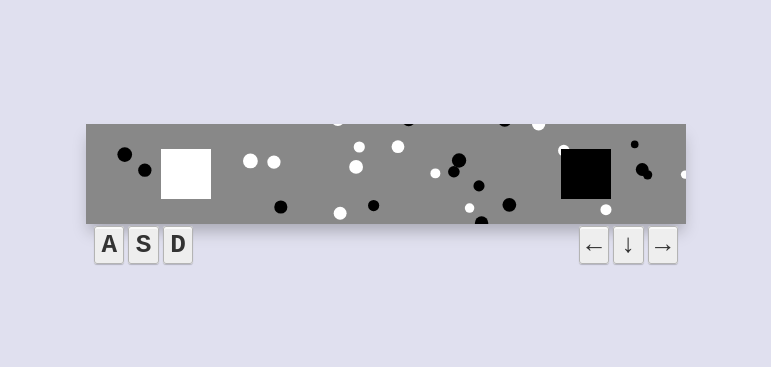
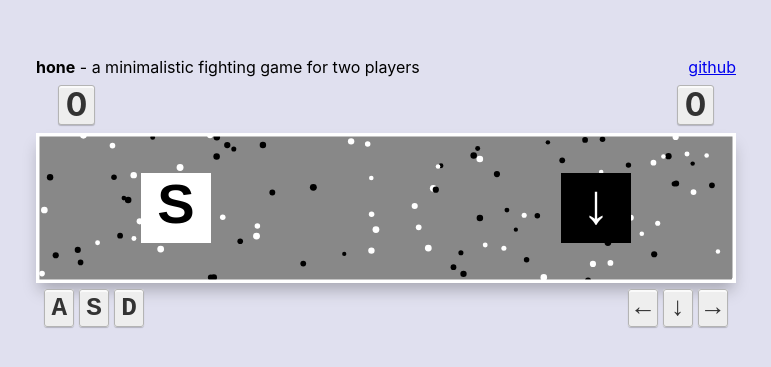
Before and after one commit to onsclom/hone, a website built with Vite: page index.html in a window 1280 px wide. Shown: the part 207-574 px from the top of the page, without its empty margins (254-1025 px from the left). Built offline with nearby package versions, Linux system fonts and the light colour scheme.

Commit message:
Finish core game loop

```diff
--- a/index.html
+++ b/index.html
@@ -2,13 +2,11 @@
 <html lang="en">
   <head>
     <meta charset="UTF-8" />
-    <link rel="icon" type="image/svg+xml" href="/vite.svg" />
     <meta name="viewport" content="width=device-width, initial-scale=1.0" />
-    <title>fencing game</title>
+    <title>hone</title>
     <style>
       html,
       body {
-        margin: 0;
         padding: 0;
         height: 100%;
         width: 100%;
@@ -16,6 +14,9 @@
         justify-content: center;
         align-items: center;
         background-color: #e0e0ef;
+        font-family: -apple-system, BlinkMacSystemFont, "Segoe UI", Roboto,
+          Helvetica, Arial, sans-serif, "Apple Color Emoji", "Segoe UI Emoji",
+          "Segoe UI Symbol";
       }
 
       kbd {
@@ -40,15 +41,49 @@
       canvas {
         box-shadow: 0px 10px 15px -3px rgba(0, 0, 0, 0.25);
       }
+
+      .score {
+        background: white;
+        padding: 0.25rem 1rem;
+        color: black;
+        background-color: #eee;
+        border-radius: 3px;
+        border: 1px solid #b4b4b4;
+        box-shadow: 0 1px 1px rgba(0, 0, 0, 0.2),
+          0 2px 0 0 rgba(255, 255, 255, 0.7) inset;
+        color: #333;
+        font-size: 2em;
+        font-weight: 700;
+        line-height: 1;
+        padding: 0.2rem 0.4rem;
+        white-space: nowrap;
+        margin: 0 0.4rem;
+      }
     </style>
   </head>
   <body>
     <div>
-      <canvas id="game-canvas"></canvas>
+      <div style="display: flex; justify-content: space-between">
+        <span>
+          <b>hone</b> - a minimalistic fighting game for two players
+        </span>
+        <a href="https://github.com/onsclom/hone">github</a>
+      </div>
+      <div
+        style="
+          display: flex;
+          justify-content: space-between;
+          margin: 0.5rem 1rem;
+        "
+      >
+        <span class="score" id="left-score">0</span>
+        <span class="score" id="right-score">0</span>
+      </div>
+      <canvas id="game-canvas" style="width: 100%"></canvas>
       <div
         id="control-display"
         style="
-          margin: 0.25rem 0.5rem;
+          margin: 0.5rem 0.5rem;
           display: flex;
           justify-content: space-between;
         "
@@ -64,6 +99,7 @@
           <kbd>→</kbd>
         </div>
       </div>
+      <div style="display: flex; justify-content: center"></div>
     </div>
     <script type="module" src="/src/main.ts"></script>
   </body>
--- a/notes.txt
+++ /dev/null
@@ -1,4 +0,0 @@
-- blood particle fx could be cool
-- background should signify when in range
-- slowmo effect
-- needs sound
--- a/src/main.ts
+++ b/src/main.ts
@@ -1,11 +1,18 @@
 const canvas = document.getElementById("game-canvas") as HTMLCanvasElement;
 const ctx = canvas.getContext("2d") as CanvasRenderingContext2D;
 
-const UNITS = 12;
-const WIDTH = 600;
-const HEIGHT = 100;
+const UNITS = 10;
+const WIDTH = 700;
+const HEIGHT = 150;
 const UNIT_PX = WIDTH / UNITS;
 const FPS = 60;
+const SLOW_MO = 0.1;
+
+const roundStartSound = new Audio("round-start.wav");
+const roundWinSound = new Audio("win.wav");
+const attackSound = new Audio("attack.wav");
+const tieSound = new Audio("tie.wav");
+const tickSound = new Audio("tick.wav");
 
 canvas.width = WIDTH;
 canvas.height = HEIGHT;
@@ -15,22 +22,27 @@ setInterval(() => {
   draw();
 }, 1000 / FPS);
 
-// attack frame data
 const ATTACK_TIME = 20;
 const ATTACK_COOLDOWN = 60;
 
-function createPlayer(x: number, y: number, isLeft: boolean) {
+function createPlayer(
+  x: number,
+  y: number,
+  isLeft: boolean,
+  oldPlayer?: Player
+) {
   return {
     x,
     y,
-    leftHeld: false,
-    rightHeld: false,
-    lastDir: 0,
+    leftHeld: oldPlayer ? oldPlayer.leftHeld : false,
+    rightHeld: oldPlayer ? oldPlayer.rightHeld : false,
+    lastDir: oldPlayer ? oldPlayer.lastDir : 0,
     attackHeld: false,
     isLeft,
     speedMult: 1,
-    speedMultTarget: 1,
-    attackFrame: ATTACK_COOLDOWN, //player is attacking if attackFrame > attack cooldown
+    attackFrame: ATTACK_COOLDOWN,
+    momentum: 0,
+    gameOverDir: 0,
   };
 }
 
@@ -39,7 +51,7 @@ function createParticle(
   y: number,
   r: number,
   angle: number,
-  isBlack: boolean,
+  isRight: boolean,
   speed: number
 ) {
   return {
@@ -48,7 +60,7 @@ function createParticle(
     r,
     angle,
     speed,
-    isBlack,
+    isBlack: isRight,
   };
 }
 
@@ -62,10 +74,12 @@ interface Player {
   isLeft: boolean;
   attackFrame: number;
   speedMult: number;
-  speedMultTarget: number;
+  momentum: number;
+  gameOverDir: number;
 }
-const leftPlayer = createPlayer(-4, 0, true);
-const rightPlayer = createPlayer(4, 0, false);
+let leftPlayer = createPlayer(-3, 0, true);
+let rightPlayer = createPlayer(3, 0, false);
+let winner: "left" | "right" | null = null;
 
 interface Particle {
   x: number;
@@ -75,16 +89,23 @@ interface Particle {
   speed: number;
   isBlack: boolean;
 }
-const particles: Particle[] = [...Array(30)].map((_, i) =>
+const particles: Particle[] = [...Array(100)].map((_, i) =>
   createParticle(
     Math.random() * UNITS,
     (Math.random() * UNITS * HEIGHT) / WIDTH,
-    Math.random() * 0.075 + 0.075,
+    Math.random() * 0.02 + 0.03,
     Math.random() * Math.PI * 2,
     i % 2 === 0,
-    Math.random() * 0.01 + 0.01
+    Math.random() * 0.005 + 0.005
   )
 );
+
+let leftWins = 0;
+let rightWins = 0;
+
+let gameState: "pregame" | "playing" | "roundOver" = "pregame";
+let roundOverTimer = 0;
+const ROUND_OVER_TIME = 60;
 
 document.onkeydown = (e) => {
   if (e.key === "a") {
@@ -133,41 +154,65 @@ document.onkeyup = (e) => {
 };
 
 function updatePlayer(player: Player) {
-  if (player.attackHeld && player.attackFrame >= ATTACK_COOLDOWN) {
+  const timeMult = gameState == "roundOver" ? SLOW_MO : 1;
+
+  if (
+    player.attackHeld &&
+    player.attackFrame >= ATTACK_COOLDOWN &&
+    gameState == "playing"
+  ) {
     player.attackFrame = 0;
+    attackSound.load();
+    attackSound.play();
   }
-  if (player.attackFrame <= ATTACK_COOLDOWN) {
-    player.attackFrame++;
+  if (player.attackFrame <= ATTACK_COOLDOWN && gameState == "playing") {
+    player.attackFrame += 1 * timeMult;
   }
 
-  if (player.attackFrame <= ATTACK_TIME) {
-    player.speedMultTarget = 4;
-  } else if (player.attackFrame <= ATTACK_COOLDOWN) {
-    player.speedMultTarget = 0;
-  } else {
-    player.speedMultTarget = 1;
-  }
+  const playerAttackHandicap = Math.min(
+    1,
+    player.attackFrame / ATTACK_COOLDOWN
+  );
+  player.speedMult = playerAttackHandicap ** 4;
 
-  const lerpSpeed = 0.08;
-  player.speedMult += (player.speedMultTarget - player.speedMult) * lerpSpeed;
+  player.x += player.momentum * 0.15;
+  if (player.momentum > 0)
+    player.momentum -= Math.abs(Math.min(player.momentum, 0.05));
+  if (player.momentum < 0)
+    player.momentum += Math.abs(Math.max(player.momentum, -0.05));
 
   const multiplier = player.isLeft
     ? leftPlayer.speedMult
     : rightPlayer.speedMult;
   const PLAYER_SPEED = 0.035 * multiplier;
-  if (player.leftHeld && player.rightHeld) {
-    player.x += player.lastDir * PLAYER_SPEED;
-  } else if (player.leftHeld) {
-    player.x -= PLAYER_SPEED;
-  } else if (player.rightHeld) {
-    player.x += PLAYER_SPEED;
+
+  if (gameState == "roundOver") {
+    player.x += player.gameOverDir * PLAYER_SPEED * timeMult;
+  } else {
+    if (player.leftHeld && player.rightHeld) {
+      player.x += player.lastDir * PLAYER_SPEED * timeMult;
+    } else if (player.leftHeld) {
+      player.x -= PLAYER_SPEED * timeMult;
+    } else if (player.rightHeld) {
+      player.x += PLAYER_SPEED * timeMult;
+    }
   }
+
   player.x = Math.max(-UNITS / 2 + 0.5, Math.min(UNITS / 2 - 0.5, player.x));
 }
 
 function update() {
   updatePlayer(leftPlayer);
   updatePlayer(rightPlayer);
+
+  if (gameState == "pregame") {
+    if (leftPlayer.attackHeld && rightPlayer.attackHeld) {
+      gameState = "roundOver";
+      roundOverTimer = 0;
+    }
+    return;
+  }
+
   const playersOverlap = Math.abs(leftPlayer.x - rightPlayer.x) < 1;
   if (playersOverlap) {
     const overlapAmount = Math.abs(leftPlayer.x - rightPlayer.x) - 1;
@@ -175,12 +220,13 @@ function update() {
     rightPlayer.x -= overlapAmount / 2;
   }
 
+  const timeMult = gameState == "roundOver" ? SLOW_MO : 1;
   particles.forEach((p) => {
     const speed = p.isBlack
       ? p.speed * rightPlayer.speedMult
       : p.speed * leftPlayer.speedMult;
-    p.x += Math.cos(p.angle) * speed;
-    p.y += Math.sin(p.angle) * speed;
+    p.x += Math.cos(p.angle) * speed * timeMult;
+    p.y += Math.sin(p.angle) * speed * timeMult;
     if (p.x + p.r < 0) {
       p.x = UNITS + p.r;
     }
@@ -194,11 +240,79 @@ function update() {
       p.y = -p.r;
     }
   });
+
+  const playerDistance = Math.abs(leftPlayer.x + 1 - rightPlayer.x);
+
+  if (gameState === "playing") {
+    if (playerDistance <= 1) {
+      const leftAttacking = leftPlayer.attackFrame <= ATTACK_TIME;
+      const rightAttacking = rightPlayer.attackFrame <= ATTACK_TIME;
+      if (leftAttacking && rightAttacking) {
+        leftPlayer.momentum = -1;
+        rightPlayer.momentum = 1;
+        tieSound.load();
+        tieSound.play();
+      } else if (leftAttacking) {
+        leftWins += 1;
+        document.getElementById("left-score")!.innerText = leftWins.toString();
+        gameState = "roundOver";
+        setGameOverDirs();
+        roundWinSound.load();
+        roundWinSound.play();
+      } else if (rightAttacking) {
+        rightWins += 1;
+        document.getElementById("right-score")!.innerText =
+          rightWins.toString();
+        gameState = "roundOver";
+        setGameOverDirs();
+        roundWinSound.load();
+        roundWinSound.play();
+      }
+    }
+  } else if (gameState === "roundOver") {
+    roundOverTimer++;
+
+    if (roundOverTimer == ROUND_OVER_TIME) {
+      newRound();
+    } else if (roundOverTimer % 20 == 0) {
+      tickSound.load();
+      tickSound.play();
+    }
+  }
+}
+
+function setGameOverDirs() {
+  leftPlayer.gameOverDir = 0;
+  if (leftPlayer.leftHeld && leftPlayer.rightHeld)
+    leftPlayer.gameOverDir = leftPlayer.lastDir;
+  else if (leftPlayer.rightHeld) leftPlayer.gameOverDir += 1;
+  else if (leftPlayer.leftHeld) leftPlayer.gameOverDir -= 1;
+
+  rightPlayer.gameOverDir = 0;
+  if (rightPlayer.leftHeld && rightPlayer.rightHeld)
+    rightPlayer.gameOverDir = rightPlayer.lastDir;
+  else if (rightPlayer.rightHeld) rightPlayer.gameOverDir += 1;
+  else if (rightPlayer.leftHeld) rightPlayer.gameOverDir -= 1;
+}
+
+function newRound() {
+  gameState = "playing";
+  roundOverTimer = 0;
+
+  leftPlayer = createPlayer(-3, 0, true, leftPlayer);
+  rightPlayer = createPlayer(3, 0, false, rightPlayer);
+
+  roundStartSound.load();
+  roundStartSound.play();
 }
 
 function drawPlayer(player: Player) {
   if (player.isLeft) ctx.fillStyle = "white";
   else ctx.fillStyle = "black";
+
+  if (gameState == "roundOver") {
+    if (player.isLeft && winner == "left") ctx.fillStyle = "red";
+  }
 
   ctx.fillRect(
     player.x * UNIT_PX - UNIT_PX / 2,
@@ -249,15 +363,42 @@ function draw() {
   drawPlayer(leftPlayer);
   drawPlayer(rightPlayer);
   drawAttacks();
-  // ctx.fillStyle = "green";
-  // ctx.fillRect(
-  //   (-platformLength / 2) * UNIT_PX,
-  //   0.5 * UNIT_PX,
-  //   platformLength * UNIT_PX,
-  //   UNIT_PX
-  // );
+
+  if (gameState == "pregame") {
+    ctx.fillStyle = "black";
+    if (leftPlayer.attackHeld) {
+      ctx.fillText("✓", leftPlayer.x * UNIT_PX, leftPlayer.y * UNIT_PX);
+    } else {
+      ctx.fillText("S", leftPlayer.x * UNIT_PX, leftPlayer.y * UNIT_PX);
+    }
+
+    ctx.fillStyle = "white";
+    if (rightPlayer.attackHeld) {
+      ctx.fillText("✓", rightPlayer.x * UNIT_PX, rightPlayer.y * UNIT_PX);
+    } else {
+      ctx.fillText("↓", rightPlayer.x * UNIT_PX, rightPlayer.y * UNIT_PX);
+    }
+    ctx.font = `bold ${UNIT_PX * 0.8}px sans-serif`;
+    ctx.fillStyle = "black";
+    ctx.textAlign = "center";
+    ctx.textBaseline = "middle";
+
+    ctx.font;
+  }
 
   ctx.resetTransform();
+
+  ctx.strokeStyle = "red";
+  ctx.lineWidth = UNIT_PX / 10;
+  if (gameState == "roundOver") {
+    ctx.strokeRect(0, 0, WIDTH, HEIGHT);
+    ctx.fillStyle = "#ff000011";
+    ctx.fillRect(0, 0, WIDTH, HEIGHT);
+  }
+  if (gameState == "pregame") {
+    ctx.strokeStyle = "white";
+    ctx.strokeRect(0, 0, WIDTH, HEIGHT);
+  }
 
   document.getElementById("control-display")!.innerHTML = `
     <div>
```
Also changed, not shown: 5 other files.
